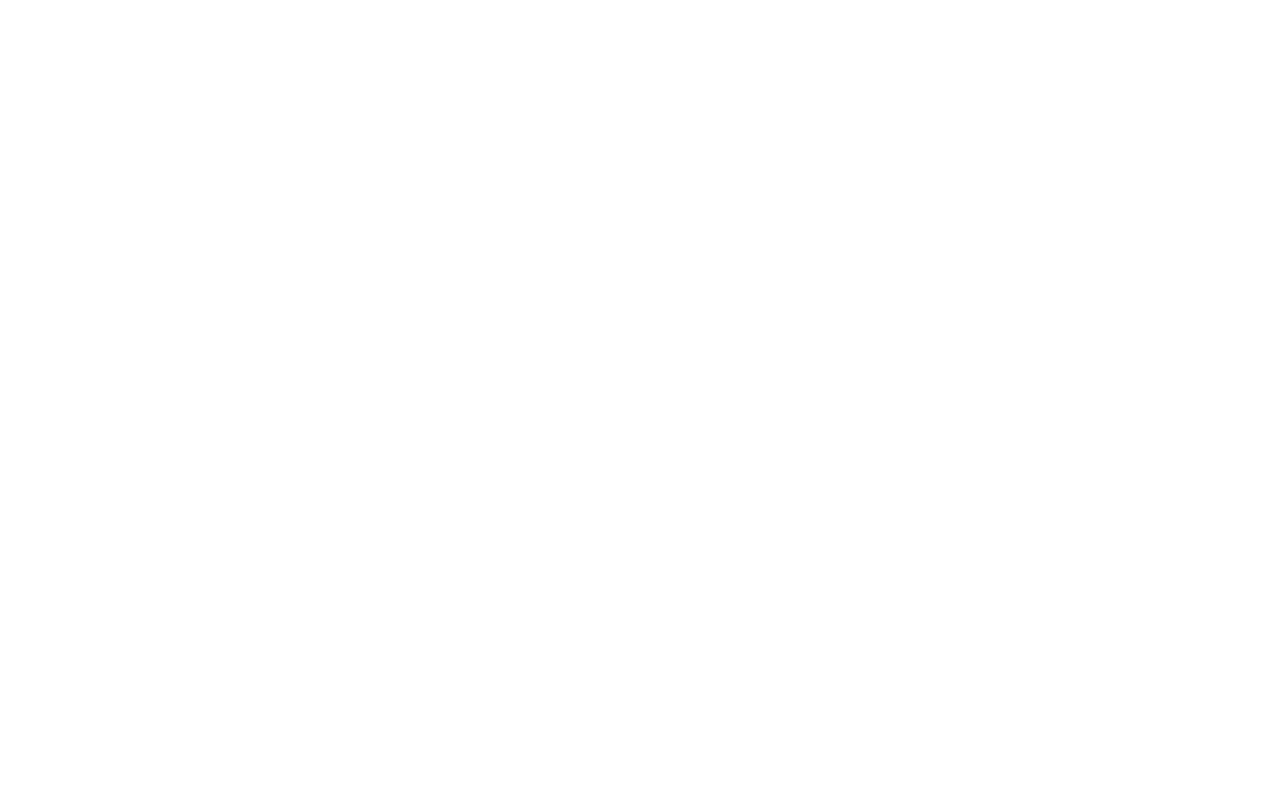
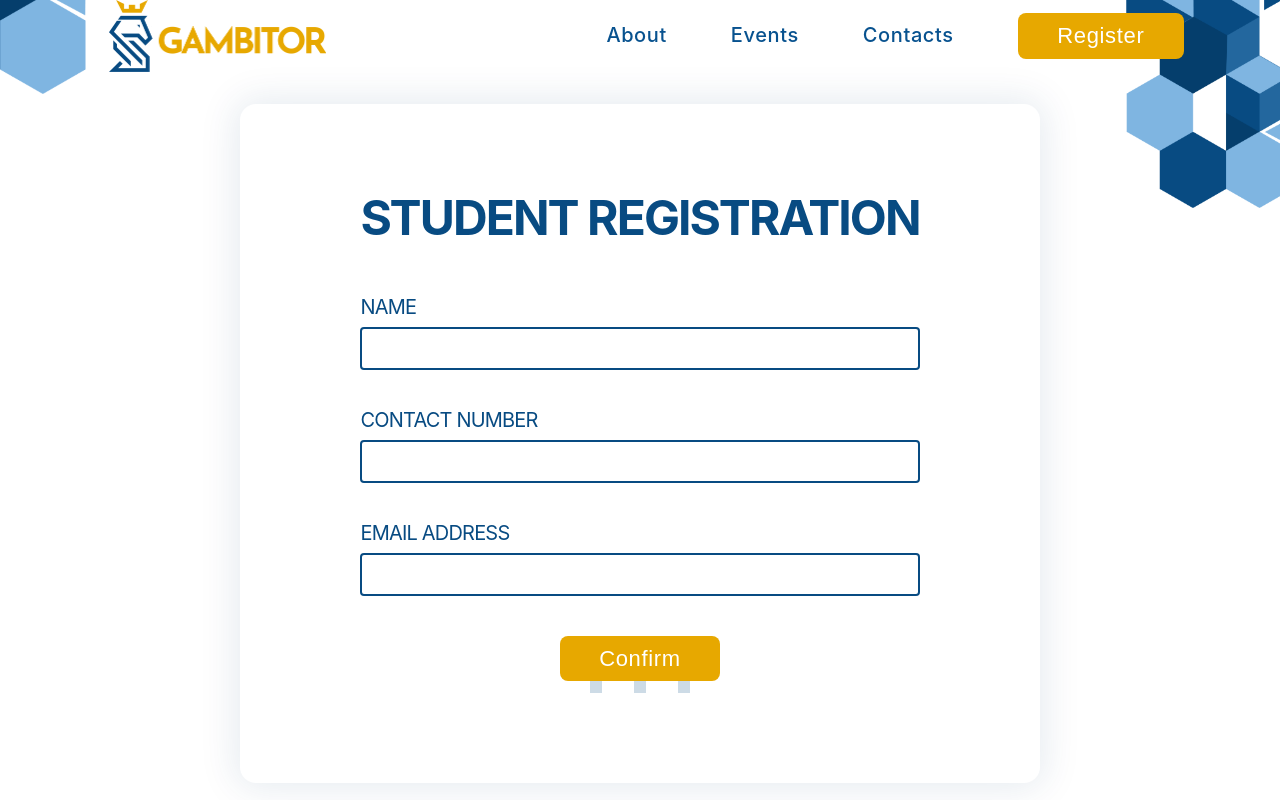
Before and after one commit to Outreach-IITR/GambitoR, a React (Create React App) app in the folder Frontend/: page /register in a window 1280 px wide. Before the commit this address had no page. Shown: the top 800 px of the page. Built offline with nearby package versions, Linux system fonts and the light colour scheme.

Commit message:
registration route

```diff
--- a/Frontend/src/App.js
+++ b/Frontend/src/App.js
@@ -7,6 +7,7 @@
 
 import "./App.css";
 import Events from "./Components/Events/Events";
+import RegisterForm from "./Components/RegisterForm/RegisterForm";
 
 function App() {
   return (
@@ -16,6 +17,7 @@
           <Route path="/" element={<Navbar />}>
             <Route index element={<LandingPage />} />
             <Route element={<Events />} path="events" />
+            <Route element={<RegisterForm />} path="register" />
           </Route>
         </Routes>
       </Router>
--- a/Frontend/src/HelperComponents/NavBar/NavBar.js
+++ b/Frontend/src/HelperComponents/NavBar/NavBar.js
@@ -31,7 +31,7 @@
             </Link>
           </li>
           <li>
-            <Link class={styles.rightNavItems} to="">
+            <Link class={styles.rightNavItems} to="/register">
               <RegButton />
             </Link>
           </li>
```
